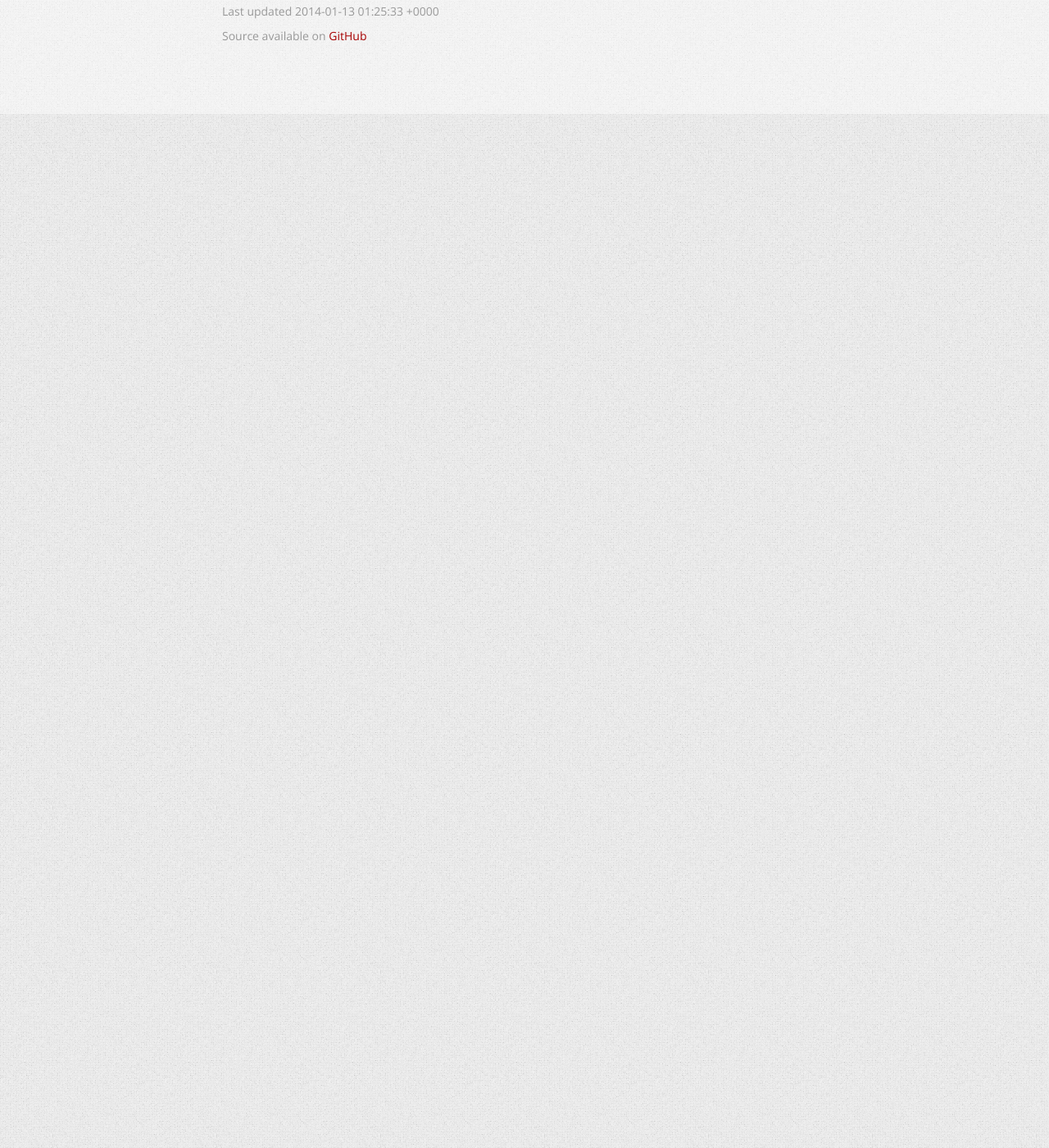
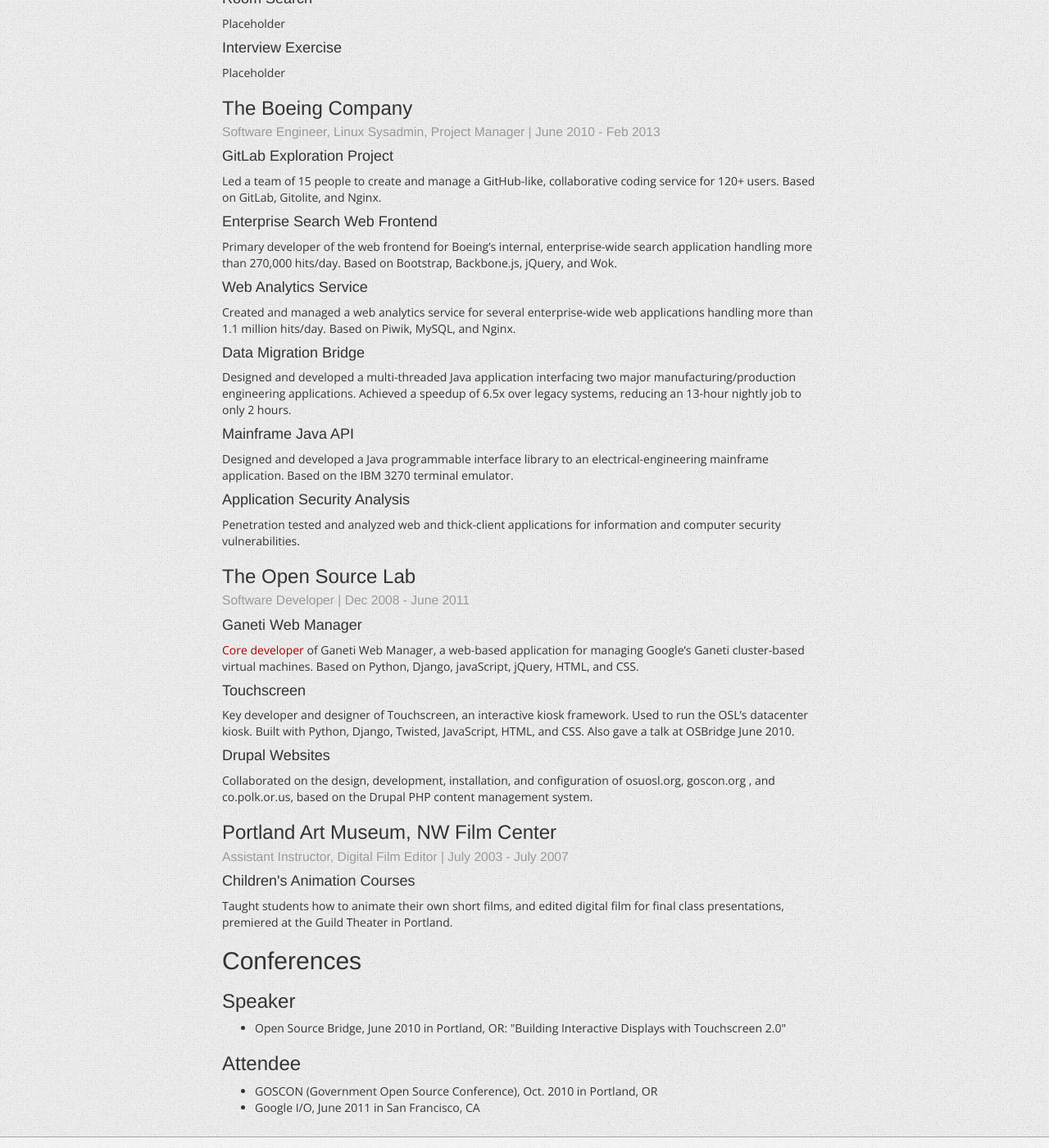
Before and after one commit to robatron/website, a Jekyll site: the page built from resume/index.html, in a window 1280 px wide and 1400 px high, scrolled down 1455 px. Shown: the whole window at 82% size. Built offline with Jekyll 4.4.1, drawn with Linux system fonts in a browser that asks for light colours; Markdown is read by kramdown in place of the engine named in the settings; some of the changed text lies outside the part shown.

Commit message:
Formatting

```diff
--- a/_config.yml
+++ b/_config.yml
@@ -12,5 +12,5 @@
 
 # Global
 # ------
-name:           Rob McGuire-Dale
+author:         Rob McGuire-Dale
 img_base_url:   https://googledrive.com/host/0B9Ek2mpacQQMMUVYaklQMmJsZkE/website/
--- a/_data/resume.yml
+++ b/_data/resume.yml
@@ -1,13 +1,22 @@
 # Resume Data for Rob McGuire-Dale
 
-summary: |
-    - My **primary interests** are **software engineering**, **open source**, and **web technologies**.
-    - My **favorite technologies** are **JavaScript**, **Python**, **HTML 5**, **Linux**, and **Git**
-    - I've **worked for** [REI](//rei.com), [Boeing](//boeing.com), the [OSU Open Source Lab](//osuosl.org), and the [Portland Art Museum](//portlandartmuseum.org)
-    - I have a **bachelor's degree in Computer Science** from [Oregon State University](//osu.gov/)
+meta:
+    document_type:      Résumé
+    name:               Rob McGuire-Dale
+
+    titles:
+        - Software Engineer
+        - Open Source Enthusiest
+
+summary:
+    - "My primary interests are **software engineering**, [DevOps](http://en.wikipedia.org/wiki/DevOps), **open source**, and **web technologies**."
+    - "My favorite technologies are **JavaScript**, **Node**, **Python**, **HTML 5**, **Linux**, and **Git**"
+    - "I've worked for [REI.com](//rei.com), [Boeing](//boeing.com), the [OSU Open Source Lab](//osuosl.org), and the [Portland Art Museum](//portlandartmuseum.org)"
+    - "I have a bachelor's degree in Computer Science from [Oregon State University](//osu.gov/)"
 
 
 skills:
+
     Technical:
         - JavaScript, jQuery, AngularJS, KnockoutJS, Backbone.js, JSON
         - Node, Grunt, RequireJS, UglifyJS
@@ -23,22 +32,62 @@
         - "**Communication:** Several years of Internet technical support experience"
 
 
-work_history:
+education:
+
+    "Oregon State University":
+
+        - B.S. in Computer Science, Sept. 2011
+
+    "Mt. Hood Community College":
+
+        - A.S. in Computer Science, Sept. 2008
+        - A.S. in Mathematics, Sept. 2008
+
+
+experience:
+
+    "REI.com":
+
+        roles:
+            - Software Engineer
+            - Front-End Platform Engineer
+
+        dates:
+            from:   Feb 2013
+            to:     Current
+
+        projects:
+
+            "Front-End Build System": >
+                Placeholder
+
+            "Product Page": >
+                Placeholder
+
+            "Room Search": >
+                Placeholder
+
+            "Interview Exercise": >
+                Placeholder
+
 
     "The Boeing Company":
 
-        role: Developer, Linux Sysadmin, Project Manager
+        roles:
+            - Software Engineer
+            - Linux Sysadmin
+            - Project Manager
 
-        date:
+        dates:
             from:   June 2010
             to:     Feb 2013
 
         projects:
+
             "GitLab Exploration Project": >
                 Led a team of 15 people to create and manage a GitHub-like,
                 collaborative coding service for 120+ users. Based on
                 GitLab, Gitolite, and Nginx.
-
 
             "Enterprise Search Web Frontend": >
                 Primary developer of the web frontend for Boeing's
@@ -66,3 +115,63 @@
                 Penetration tested and analyzed web and thick-client
                 applications for information and computer security
                 vulnerabilities.
+
+
+    "The Open Source Lab":
+
+        roles:
+            - Software Developer
+
+        dates:
+            from:   Dec 2008
+            to:     June 2011
+
+
+        projects:
+            "Ganeti Web Manager": >
+                [Core developer](//code.osuosl.org/projects/ganeti-webmgr/repository/revisions/master/entry/AUTHORS) of Ganeti Web Manager, a web-based application for
+                managing Google's Ganeti cluster-based virtual machines. Based on
+                Python, Django, javaScript, jQuery, HTML, and CSS.
+
+
+            "Touchscreen": >
+                Key developer and designer of Touchscreen, an interactive kiosk
+                framework. Used to run the OSL's datacenter kiosk. Built with  Python,
+                Django, Twisted, JavaScript, HTML, and CSS. Also gave a talk at
+                OSBridge June 2010.
+
+
+            "Drupal Websites": >
+                Collaborated on the design, development, installation, and
+                configuration of osuosl.org, goscon.org , and co.polk.or.us, based on
+                the Drupal PHP content management system.
+
+
+    "Portland Art Museum, NW Film Center":
+
+        roles:
+            - Assistant Instructor
+            - Digital Film Editor
+
+        dates:
+            from:   July 2003
+            to:     July 2007
+
+        projects:
+
+            "Children's Animation Courses": >
+                Taught students how to animate their own short films, and edited
+                digital film for final class presentations, premiered at the Guild
+                Theater in Portland.
+
+conferences:
+
+    Speaker:
+
+        - "Open Source Bridge, June 2010 in Portland, OR: \"Building Interactive Displays with Touchscreen 2.0\" <http://opensourcebridge.org/sessions/404>"
+
+
+    Attendee:
+
+        - GOSCON (Government Open Source Conference), Oct. 2010 in Portland, OR
+        - Google I/O, June 2011 in San Francisco, CA
--- a/_layouts/default.html
+++ b/_layouts/default.html
@@ -7,7 +7,7 @@
         <meta name="viewport"
               content="width=device-width, initial-scale=1.0, maximum-scale=1.0, user-scalable=no">
 
-        <title>{{ page.title }} | {{ site.name }}</title>
+        <title>{{ page.title }} | {{ site.author }}</title>
 
         <link rel="icon" href="{{ site.baseurl }}/assets/img/favicon.ico" />
         <link rel='stylesheet' href='http://fonts.googleapis.com/css?family=Orbitron:400,700|Open+Sans:400,700' type='text/css'>
@@ -23,7 +23,7 @@
 
                 <h1 class="title">
                     <a href="/">
-                        {{ site.name }}
+                        {{ site.author }}
                     </a>
                 </h1>
 
--- a/resume/index.html
+++ b/resume/index.html
@@ -4,16 +4,34 @@
 title:          Résumé
 ---
 <div class="resume container">
-    <p>
-        This is the HTML render of my resume.
-    </p>
 
-    <p>
-        Also available as <a href="{{ site.url }}/resume/resume.json">JSON</a>.
-    </p>
+    <!--
+    <h1 class="text-muted">
+        {% for title in site.data.resume.meta.titles %}
+            {{ title }}{% unless forloop.last %}, {% endunless %}
+        {% endfor %}
+    </h1>
+    -->
 
-    <h2>Summary</h2>
-    {{ site.data.resume.summary | markdownify }}
+    <div class="jumbotron">
+        <h1>
+            {{ site.data.resume.meta.document_type }}
+        </h1>
+        <p class="text-muted">
+            Now available in <a href="/api/resume.json">JSON</a>.
+        </p>
+    </div>
+
+
+    <div class="summary">
+        <h2>Summary</h2>
+        {% for summary_item in site.data.resume.summary %}
+            <ul>
+                <li>{{ summary_item | markdownify }}</li>
+            </ul>
+        {% endfor %}
+    </div>
+
 
     <h2>Skills</h2>
     {% for skillset in site.data.resume.skills %}
@@ -25,21 +43,40 @@
         </ul>
     {% endfor %}
 
-    <h2>Work History</h2>
-    {% for employer in site.data.resume.work_history %}
+
+    <h2>Education</h2>
+    {% for school in site.data.resume.education %}
+        <h3>{{ school[0] }}</h3>
+        <ul>
+            {% for degree in school[1] %}
+                <li>{{ degree }}</li>
+            {% endfor %}
+        </ul>
+    {% endfor %}
+
+
+    <h2>Experience</h2>
+    {% for employer in site.data.resume.experience %}
 
         {% assign employer_name = employer[0] %}
         {% assign employer_info = employer[1] %}
 
-        <h3>{{ employer_name }}</h3>
-
-        <span class="text-muted">
-            {{ employer_info.role }}
-        </span>
-        <span class="text-muted pull-right">
-            {{ employer_info.date.from }} -
-            {{ employer_info.date.to }}
-        </span>
+        <h3>
+            {{ employer_name }}
+            <br>
+            <small>
+                {% for role in employer_info.roles %}
+                    <span>
+                        {{ role }}{% unless forloop.last %}, {% endunless %}
+                    </span>
+                {% endfor %}
+                |
+                <span class="text-muted">
+                    {{ employer_info.dates.from }} -
+                    {{ employer_info.dates.to }}
+                </span>
+            </small>
+        </h3>
 
         <div class="projects">
             {% for project in employer_info.projects %}
@@ -48,10 +85,20 @@
                 {% assign project_desc = project[1] %}
 
                 <h4>{{ project_name }}</h4>
-                <p>{{ project_desc }}</p>
+                <p>{{ project_desc | markdownify }}</p>
 
             {% endfor %}
         </div>
     {% endfor %}
 
+
+    <h2>Conferences</h2>
+    {% for role in site.data.resume.conferences %}
+        <h3>{{ role[0] }}</h3>
+        <ul>
+            {% for conference in role[1] %}
+                <li>{{ conference }}</li>
+            {% endfor %}
+        </ul>
+    {% endfor %}
 </div>
```
Also changed, not shown: api/resume.json (renamed from resume/resume.json).
